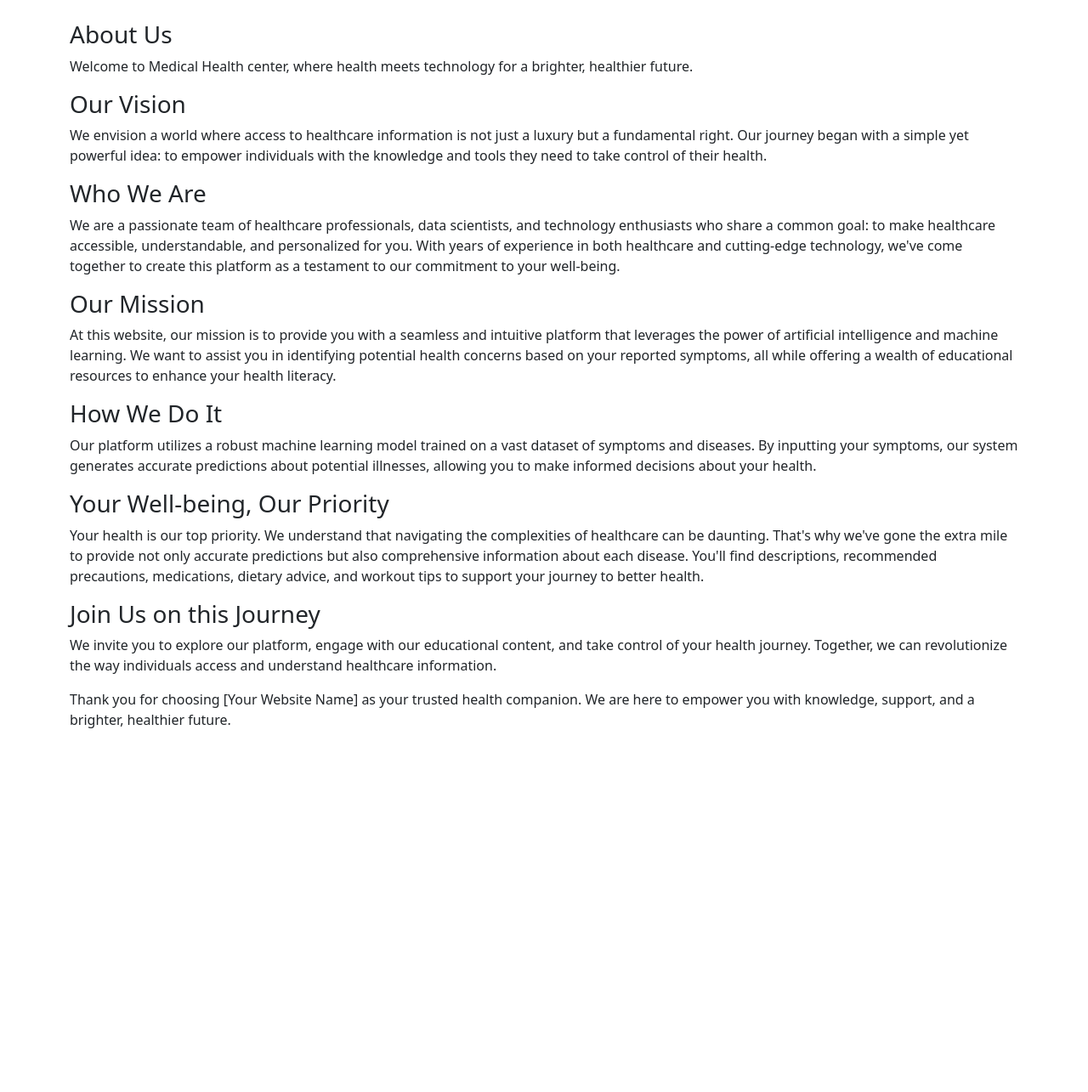
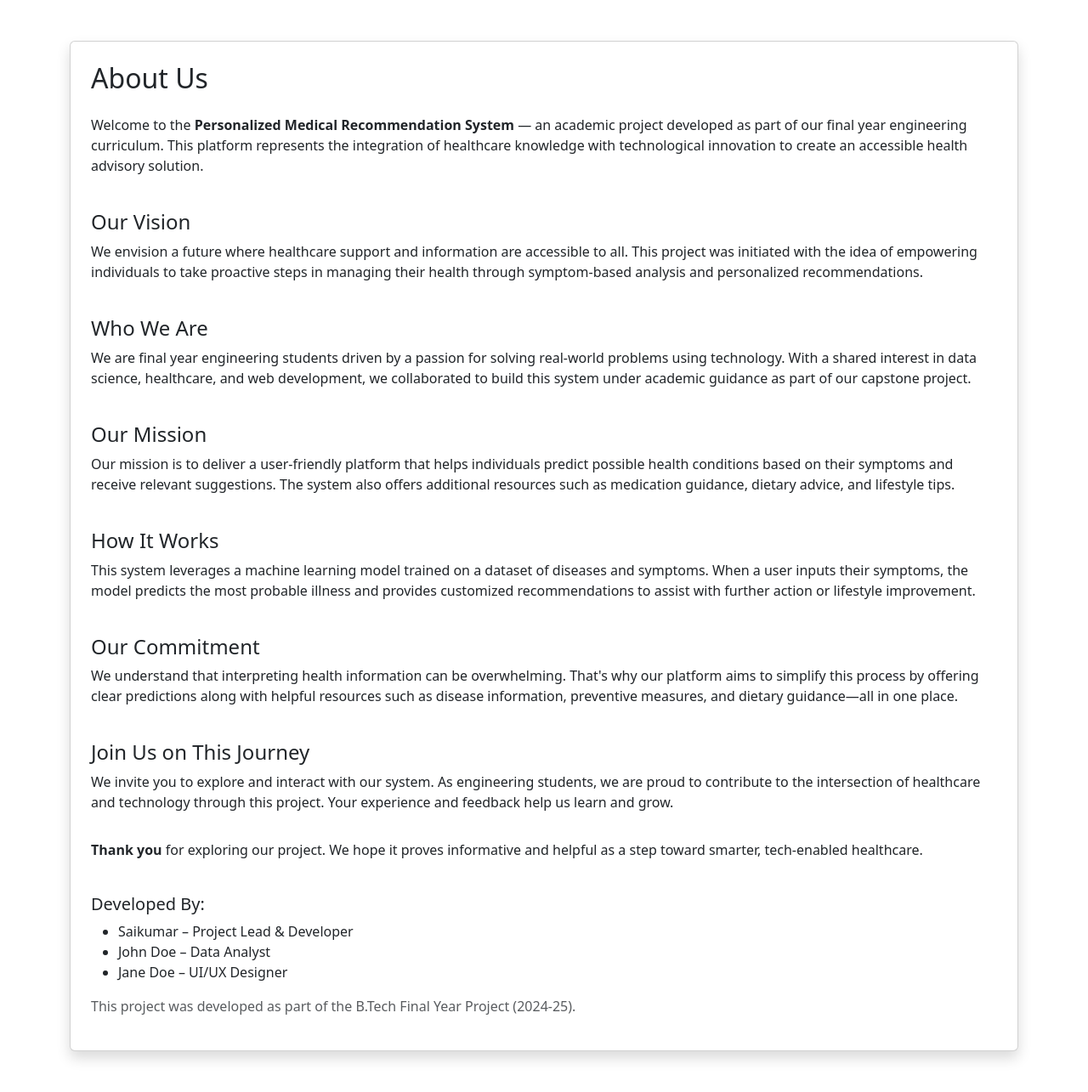
Before and after one commit to ShirishaRachakonda/Medicine_Recommendation, a Flask app: page /about in a window 1280 px wide. Shown: the whole page at 85% size. Before the commit the page ends 857 px from the top, so only its background shows below. Run offline with Flask 3, Linux system fonts and the light colour scheme; parts of the project's set-up code (start-up, migrations or seed data) failed here and were passed over.

Commit message:
commit 2

```diff
--- a/templates/about.html
+++ b/templates/about.html
@@ -3,45 +3,47 @@
   <head>
     <meta charset="utf-8">
     <meta name="viewport" content="width=device-width, initial-scale=1">
-    <title>About</title>
+    <title>About | Personalized Medical Recommendation System</title>
     <link href="https://cdn.jsdelivr.net/npm/bootstrap@5.3.1/dist/css/bootstrap.min.css" rel="stylesheet" integrity="sha384-4bw+/aepP/YC94hEpVNVgiZdgIC5+VKNBQNGCHeKRQN+PtmoHDEXuppvnDJzQIu9" crossorigin="anonymous">
   </head>
   <body>
-    <div class="container my-4 mt-4">
+    <div class="container my-5">
+      <div class="card shadow p-4">
+        <h2 class="mb-4">About Us</h2>
 
+        <p>Welcome to the <strong>Personalized Medical Recommendation System</strong> — an academic project developed as part of our final year engineering curriculum. This platform represents the integration of healthcare knowledge with technological innovation to create an accessible health advisory solution.</p>
 
-     <h3> About Us</h3>
+        <h4 class="mt-4">Our Vision</h4>
+        <p>We envision a future where healthcare support and information are accessible to all. This project was initiated with the idea of empowering individuals to take proactive steps in managing their health through symptom-based analysis and personalized recommendations.</p>
 
-<p>Welcome to Medical Health center, where health meets technology for a brighter, healthier future.
-</p>
-<h3>Our Vision</h3>
+        <h4 class="mt-4">Who We Are</h4>
+        <p>We are final year engineering students driven by a passion for solving real-world problems using technology. With a shared interest in data science, healthcare, and web development, we collaborated to build this system under academic guidance as part of our capstone project.</p>
 
-<p>We envision a world where access to healthcare information is not just a luxury but a fundamental right. Our journey began with a simple yet powerful idea: to empower individuals with the knowledge and tools they need to take control of their health.
-</p>
-<h3>Who We Are
-</h3>
-<p>We are a passionate team of healthcare professionals, data scientists, and technology enthusiasts who share a common goal: to make healthcare accessible, understandable, and personalized for you. With years of experience in both healthcare and cutting-edge technology, we've come together to create this platform as a testament to our commitment to your well-being.
-</p>
-<h3>Our Mission</h3>
+        <h4 class="mt-4">Our Mission</h4>
+        <p>Our mission is to deliver a user-friendly platform that helps individuals predict possible health conditions based on their symptoms and receive relevant suggestions. The system also offers additional resources such as medication guidance, dietary advice, and lifestyle tips.</p>
 
-<p>At this website, our mission is to provide you with a seamless and intuitive platform that leverages the power of artificial intelligence and machine learning. We want to assist you in identifying potential health concerns based on your reported symptoms, all while offering a wealth of educational resources to enhance your health literacy.
-</p>
-<h3>How We Do It</h3>
+        <h4 class="mt-4">How It Works</h4>
+        <p>This system leverages a machine learning model trained on a dataset of diseases and symptoms. When a user inputs their symptoms, the model predicts the most probable illness and provides customized recommendations to assist with further action or lifestyle improvement.</p>
 
-<p>Our platform utilizes a robust machine learning model trained on a vast dataset of symptoms and diseases. By inputting your symptoms, our system generates accurate predictions about potential illnesses, allowing you to make informed decisions about your health.
-</p>
-<h3>Your Well-being, Our Priority</h3>
+        <h4 class="mt-4">Our Commitment</h4>
+        <p>We understand that interpreting health information can be overwhelming. That's why our platform aims to simplify this process by offering clear predictions along with helpful resources such as disease information, preventive measures, and dietary guidance—all in one place.</p>
 
-<p>Your health is our top priority. We understand that navigating the complexities of healthcare can be daunting. That's why we've gone the extra mile to provide not only accurate predictions but also comprehensive information about each disease. You'll find descriptions, recommended precautions, medications, dietary advice, and workout tips to support your journey to better health.
-</p>
-<h3>Join Us on this Journey
-</h3>
-<p>We invite you to explore our platform, engage with our educational content, and take control of your health journey. Together, we can revolutionize the way individuals access and understand healthcare information.
-</p>
-<p>Thank you for choosing [Your Website Name] as your trusted health companion. We are here to empower you with knowledge, support, and a brighter, healthier future.
-</p>
+        <h4 class="mt-4">Join Us on This Journey</h4>
+        <p>We invite you to explore and interact with our system. As engineering students, we are proud to contribute to the intersection of healthcare and technology through this project. Your experience and feedback help us learn and grow.</p>
 
+        <p class="mt-3"><strong>Thank you</strong> for exploring our project. We hope it proves informative and helpful as a step toward smarter, tech-enabled healthcare.</p>
+
+        <h5 class="mt-4">Developed By:</h5>
+        <ul>
+          <li>Saikumar – Project Lead & Developer</li>
+          <li>John Doe – Data Analyst</li>
+          <li>Jane Doe – UI/UX Designer</li>
+        </ul>
+
+        <p class="text-muted">This project was developed as part of the B.Tech Final Year Project (2024-25).</p>
+      </div>
     </div>
+
     <script src="https://cdn.jsdelivr.net/npm/bootstrap@5.3.1/dist/js/bootstrap.bundle.min.js" integrity="sha384-HwwvtgBNo3bZJJLYd8oVXjrBZt8cqVSpeBNS5n7C8IVInixGAoxmnlMuBnhbgrkm" crossorigin="anonymous"></script>
   </body>
 </html>
--- a/templates/contact.html
+++ b/templates/contact.html
@@ -21,8 +21,8 @@
 </h4>
 <p>Feel free to reach out to us via email or through the contact form below. We value your feedback and are committed to providing you with the best possible experience.
 </p>
-<p><b>Email:</b> junaidmehsuud035@gmail.com</p>
-<p><b>Phone:</b> 03477155035</p>
+<p><b>Email:</b>rachakondashirisha89@gmail.com</p>
+<p><b>Phone:</b> 6281856219</p>
 
 
 <h4>Stay Connected</h4>
@@ -30,7 +30,7 @@
 </p>
 <h4>Location
 </h4>
-<p>Dera Ismail Khan, KPK, Pakistan</p>
+<p>Bapatla,Andhra Pradesh</p>
 
 
 
--- a/templates/index.html
+++ b/templates/index.html
@@ -86,7 +86,7 @@
     <form action="/predict" method="post">
         <div class="form-group">
             <label for="symptoms">Select Symptoms:</label>
-            <input type="text" class="form-control", id="symptoms" name="symptoms" placeholder="type systems such as itching,skin_rash,nodal_skin_eruptions etc">
+            <input type="text" class="form-control" id="symptoms" name="symptoms" placeholder="type systems such as itching,skin_rash,nodal_skin_eruptions etc">
 
         </div>
         <br>
```
Also changed, not shown: templates/developer.html (+21 -23 lines).
